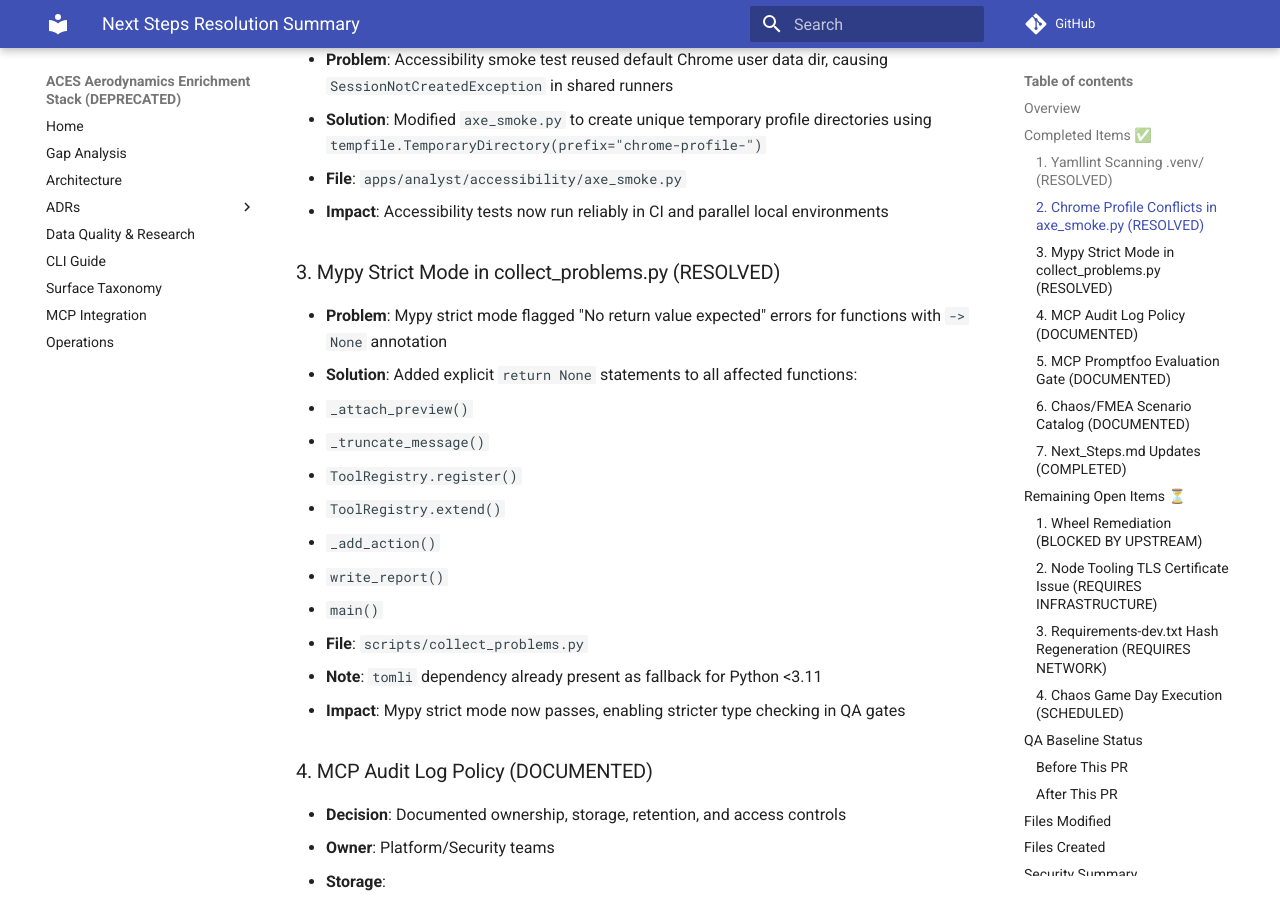
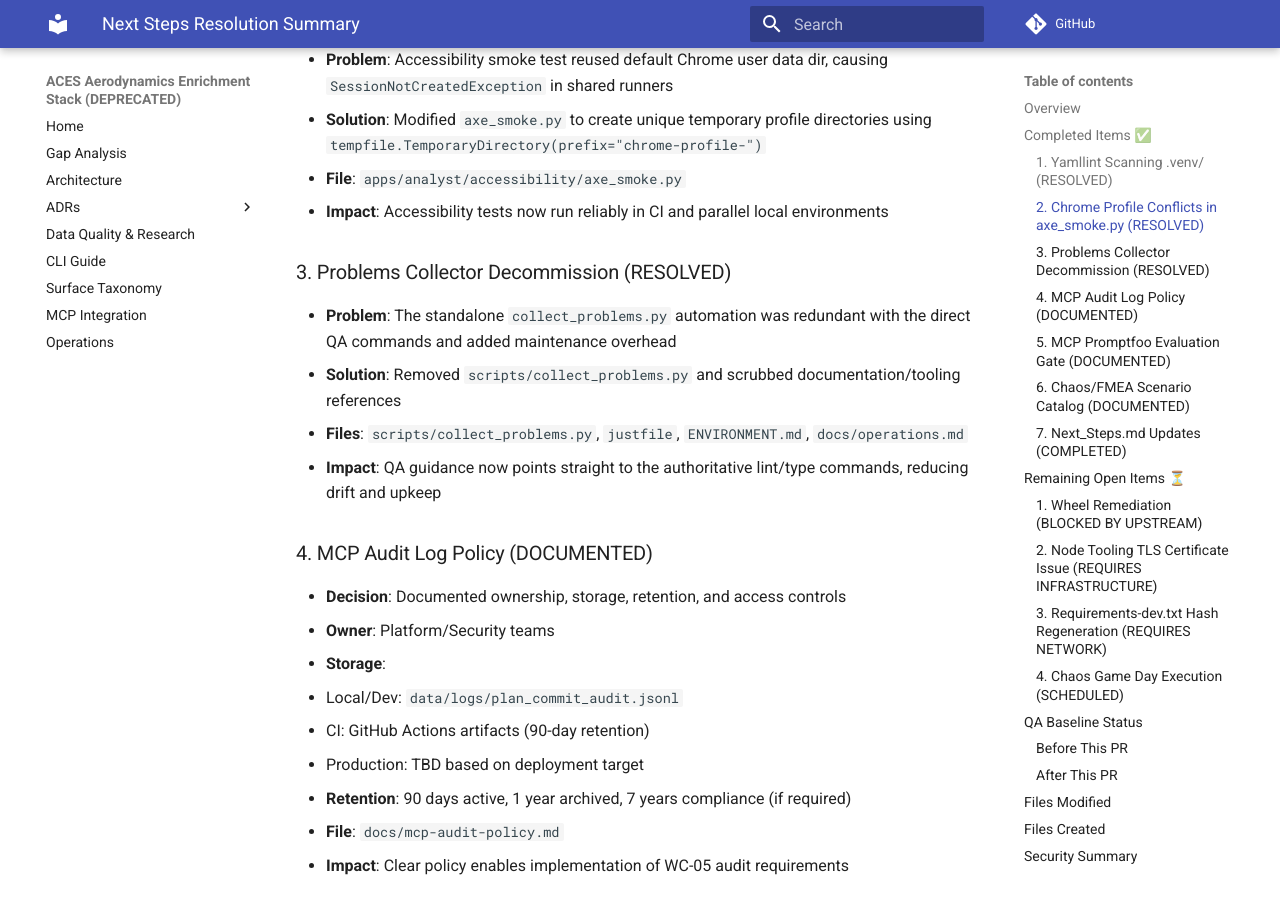
Before and after one commit to IAmJonoBo/watercrawl, an MkDocs documentation site: the page built from docs/next-steps-resolution-summary.md, in a window 1280 px wide and 900 px high, scrolled down 667 px. Built offline with MkDocs 1.6.1 and Material for MkDocs 9.7.7, drawn with Linux system fonts in a browser that asks for light colours; comment, search, counter and statistics services are not loaded; some of the changed text lies outside the part shown.

Commit message:
refactor: remove redundant problems collector automation and update documentation

```diff
--- a/docs/next-steps-resolution-summary.md
+++ b/docs/next-steps-resolution-summary.md
@@ -10,32 +10,28 @@ This document summarizes the resolution of active risks and open tasks from Next
 ## Completed Items ✅
 
 ### 1. Yamllint Scanning .venv/ (RESOLVED)
+
 - **Problem**: Yamllint was traversing `.venv/` during repo-root scans, causing noise
 - **Solution**: Added `.venv/**` and `**/.venv/**` to `.yamllint.yaml` ignore patterns
 - **File**: `.yamllint.yaml`
 - **Impact**: QA runs no longer report false positives from virtualenv files
 
 ### 2. Chrome Profile Conflicts in axe_smoke.py (RESOLVED)
+
 - **Problem**: Accessibility smoke test reused default Chrome user data dir, causing `SessionNotCreatedException` in shared runners
 - **Solution**: Modified `axe_smoke.py` to create unique temporary profile directories using `tempfile.TemporaryDirectory(prefix="chrome-profile-")`
 - **File**: `apps/analyst/accessibility/axe_smoke.py`
 - **Impact**: Accessibility tests now run reliably in CI and parallel local environments
 
-### 3. Mypy Strict Mode in collect_problems.py (RESOLVED)
-- **Problem**: Mypy strict mode flagged "No return value expected" errors for functions with `-> None` annotation
-- **Solution**: Added explicit `return None` statements to all affected functions:
-  - `_attach_preview()`
-  - `_truncate_message()`
-  - `ToolRegistry.register()`
-  - `ToolRegistry.extend()`
-  - `_add_action()`
-  - `write_report()`
-  - `main()`
-- **File**: `scripts/collect_problems.py`
-- **Note**: `tomli` dependency already present as fallback for Python <3.11
-- **Impact**: Mypy strict mode now passes, enabling stricter type checking in QA gates
+### 3. Problems Collector Decommission (RESOLVED)
+
+- **Problem**: The standalone `collect_problems.py` automation was redundant with the direct QA commands and added maintenance overhead
+- **Solution**: Removed `scripts/collect_problems.py` and scrubbed documentation/tooling references
+- **Files**: `scripts/collect_problems.py`, `justfile`, `ENVIRONMENT.md`, `docs/operations.md`
+- **Impact**: QA guidance now points straight to the authoritative lint/type commands, reducing drift and upkeep
 
 ### 4. MCP Audit Log Policy (DOCUMENTED)
+
 - **Decision**: Documented ownership, storage, retention, and access controls
 - **Owner**: Platform/Security teams
 - **Storage**:
@@ -47,6 +43,7 @@ This document summarizes the resolution of active risks and open tasks from Next
 - **Impact**: Clear policy enables implementation of WC-05 audit requirements
 
 ### 5. MCP Promptfoo Evaluation Gate (DOCUMENTED)
+
 - **Decision**: Three-phase rollout with defined thresholds
 - **Phases**:
   1. Advisory (2025-10-28 to 2025-11-30): Warnings only
@@ -62,6 +59,7 @@ This document summarizes the resolution of active risks and open tasks from Next
 - **Impact**: Prevents untested agent behaviors from executing MCP write operations
 
 ### 6. Chaos/FMEA Scenario Catalog (DOCUMENTED)
+
 - **Created**: Comprehensive scenario catalog with 11 failure modes
 - **Categories**:
   - Pipeline: Adapter failure, DuckDB corruption, evidence log issues, network partition, drift baseline
@@ -73,6 +71,7 @@ This document summarizes the resolution of active risks and open tasks from Next
 - **Impact**: Structured approach to resilience testing and incident response
 
 ### 7. Next_Steps.md Updates (COMPLETED)
+
 - **Updated**: Marked 6 items as RESOLVED or DOCUMENTED
 - **Added**: Progress notes for partial remediation items
 - **Added**: Links to new policy documents in Section 6
@@ -82,6 +81,7 @@ This document summarizes the resolution of active risks and open tasks from Next
 ## Remaining Open Items ⏳
 
 ### 1. Wheel Remediation (BLOCKED BY UPSTREAM)
+
 - **Status**: Waiting on cp314/cp315 wheels for argon2-cffi-bindings, cryptography, dbt-extractor, duckdb, psutil, tornado
 - **Tracking**: `tools/dependency_matrix/wheel_status.json`, `presets/dependency_blockers.toml`
 - **Owner**: Platform team
@@ -89,6 +89,7 @@ This document summarizes the resolution of active risks and open tasks from Next
 - **Timeline**: Due 2025-11-08 (likely to slip pending upstream)
 
 ### 2. Node Tooling TLS Certificate Issue (REQUIRES INFRASTRUCTURE)
+
 - **Status**: `pre-commit run markdownlint-cli2` fails with SSL "Missing Authority Key Identifier" when nodeenv fetches Node index
 - **Root Cause**: TLS-restricted runners need allow-listed access or offline node tarball cache
 - **Options**:
@@ -100,6 +101,7 @@ This document summarizes the resolution of active risks and open tasks from Next
 - **Timeline**: Target 2025-10-28 (may require runner environment changes)
 
 ### 3. Requirements-dev.txt Hash Regeneration (REQUIRES NETWORK)
+
 - **Status**: Needs `poetry export -f requirements.txt --with dev --output requirements-dev.txt`
 - **Blocker**: Current environment has network timeout issues with PyPI
 - **Owner**: Platform team
@@ -108,6 +110,7 @@ This document summarizes the resolution of active risks and open tasks from Next
 - **Command**: `poetry export -f requirements.txt --with dev --output requirements-dev.txt`
 
 ### 4. Chaos Game Day Execution (SCHEDULED)
+
 - **Status**: Scenarios documented, execution pending
 - **Schedule**:
   - Q4 2025: F-001 (adapter timeout), F-004 (network partition), F-011 (missing wheels)
@@ -121,12 +124,14 @@ This document summarizes the resolution of active risks and open tasks from Next
 ## QA Baseline Status
 
 ### Before This PR
+
 - ❌ yamllint (scanning .venv/)
 - ❌ axe smoke test (Chrome profile conflicts)
 - ❌ mypy (missing return statements in collect_problems.py)
 - ❌ markdownlint (nodeenv TLS)
 
 ### After This PR
+
 - ✅ yamllint (fixed)
 - ✅ axe smoke test (fixed)
 - ✅ mypy (fixed)
@@ -138,7 +143,7 @@ This document summarizes the resolution of active risks and open tasks from Next
 
 1. `.yamllint.yaml` - Added .venv ignore patterns
 2. `apps/analyst/accessibility/axe_smoke.py` - Chrome temp profiles
-3. `scripts/collect_problems.py` - Explicit return None for mypy
+3. `scripts/collect_problems.py` - Removed redundant problems collector automation
 4. `Next_Steps.md` - Updated status and decisions
 
 ## Files Created
@@ -152,6 +157,7 @@ This document summarizes the resolution of active risks and open tasks from Next
 **CodeQL Scan**: ✅ No alerts found (0 issues)
 
 **Changes Assessment**:
+
 - All changes are defensive improvements (adding guards, explicit returns, better isolation)
 - No new attack surfaces introduced
 - Improved security posture:
@@ -164,16 +170,19 @@ This document summarizes the resolution of active risks and open tasks from Next
 ## Next Actions
 
 ### Immediate (This Week)
+
 1. ~~Validate changes in CI~~ ✅ Changes committed and pushed
 2. Run QA suite to confirm no regressions (blocked by network issues)
 3. Review policy documents with Security team
 
 ### Short-term (Next 2 Weeks)
+
 1. Resolve nodeenv TLS issue (investigate bundled node tarball approach)
 2. Regenerate requirements-dev.txt in environment with network access
 3. Schedule first chaos game day for Q4 2025
 
 ### Medium-term (Next Quarter)
+
 1. Implement MCP promptfoo gate (Phase 1: advisory)
 2. Execute scheduled chaos scenarios (F-001, F-004, F-011)
 3. Monitor wheel remediation progress for Python 3.14/3.15
```
Also changed, not shown: ENVIRONMENT.md (+5 -8 lines), docs/operations.md (+0 -3 lines), 1 other file.
